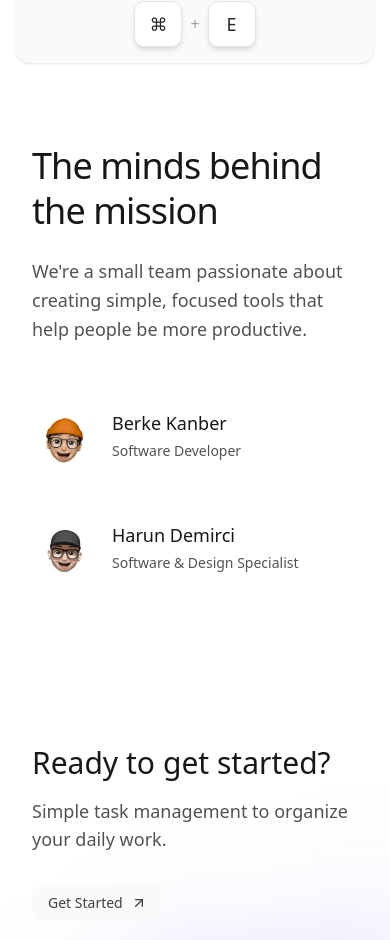
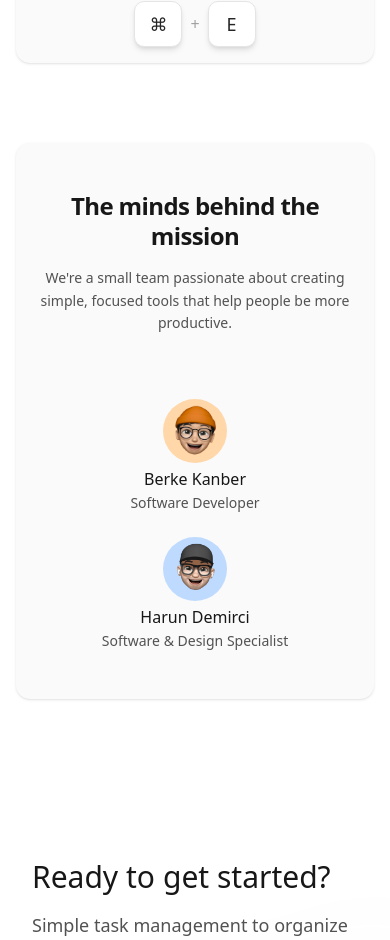
Before and after one commit to chefberke/calira, a Next.js app: page / in a window 390 px wide. Shown: the part 1625-2565 px from the top of the page. Built offline with nearby package versions, Linux system fonts and the light colour scheme.

Commit message:
Enhance Team component styling and layout; add color properties for team members, adjust text sizes, and improve overall responsiveness for a better user experience.

```diff
--- a/src/components/landing/Team.tsx
+++ b/src/components/landing/Team.tsx
@@ -40,11 +40,13 @@ const teamMembers = [
     name: "Berke Kanber",
     role: "Software Developer",
     image: "/chefberke.png",
+    color: "bg-orange-200",
   },
   {
     name: "Harun Demirci",
     role: "Software & Design Specialist",
     image: "/chefharun.png",
+    color: "bg-blue-200",
   },
 ];
 
@@ -56,12 +58,12 @@ function Team() {
       variants={containerVariants}
       className="w-full py-20"
     >
-      <div className="max-w-6xl mx-auto px-4">
-        <motion.div variants={itemVariants} className="mb-16">
-          <h2 className="text-4xl sm:text-5xl lg:text-6xl font-normal text-neutral-900 leading-tight tracking-tight mb-6">
+      <div className="max-w-6xl mx-auto px-4 py-12 bg-neutral-50 rounded-xl shadow-sm">
+        <motion.div variants={itemVariants} className="mb-16 text-center">
+          <h2 className="text-2xl md:text-3xl lg:text-4xl font-semibold text-neutral-900 leading-tight tracking-tight mb-4">
             The minds behind the mission
           </h2>
-          <p className="text-lg sm:text-xl text-neutral-600 max-w-3xl leading-relaxed">
+          <p className="text-sm md:text-base text-neutral-600 max-w-2xl mx-auto leading-relaxed">
             We're a small team passionate about creating simple, focused tools
             that help people be more productive.
           </p>
@@ -69,28 +71,30 @@ function Team() {
 
         <motion.div
           variants={itemVariants}
-          className="grid grid-cols-1 md:grid-cols-2 gap-12 md:gap-16"
+          className="grid grid-cols-1 md:grid-cols-2 gap-6 md:gap-8 max-w-3xl mx-auto"
         >
           {teamMembers.map((member, index) => (
             <motion.div
               key={member.name}
               variants={itemVariants}
-              className="flex items-start space-x-4"
+              className="flex flex-col items-center text-center space-y-1"
             >
-              <div className="relative w-16 h-16 rounded-xl overflow-hidden flex-shrink-0">
+              <div
+                className={`relative w-16 h-16 rounded-full overflow-hidden ${member.color}`}
+              >
                 <Image
                   src={member.image}
                   alt={member.name}
                   fill
-                  className="object-cover"
+                  className="object-cover scale-110"
                 />
               </div>
 
-              <div className="flex-1 min-w-0">
-                <h3 className="text-lg font-medium text-neutral-900 mb-1">
+              <div className="flex flex-col items-center">
+                <h3 className="text-base font-medium text-neutral-900 mb-0.5">
                   {member.name}
                 </h3>
-                <p className="text-sm text-neutral-600 mb-3">{member.role}</p>
+                <p className="text-sm text-neutral-600">{member.role}</p>
               </div>
             </motion.div>
           ))}
```
